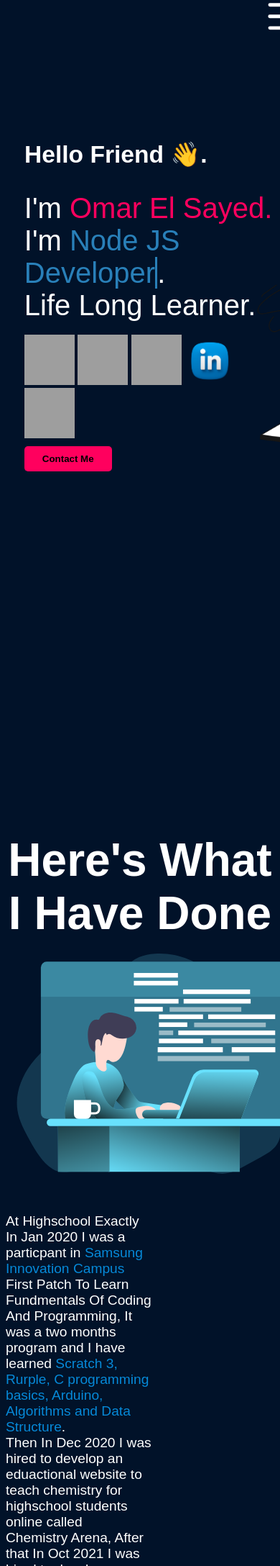
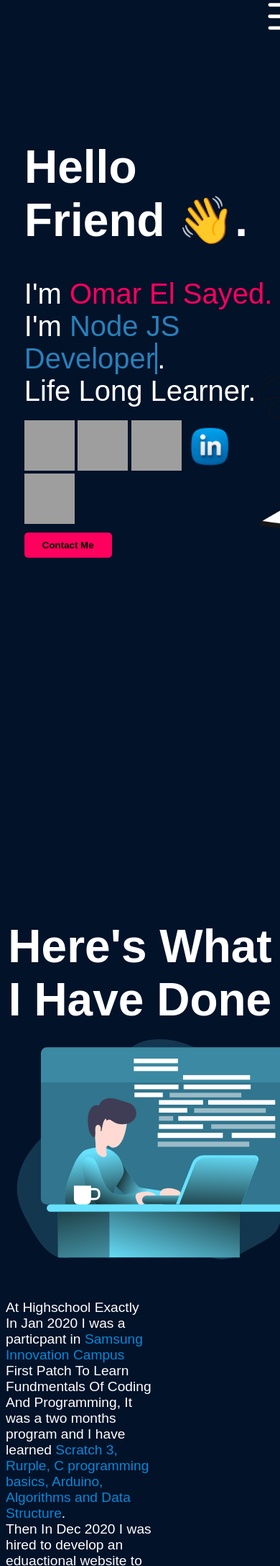
Before and after one commit to matrixjpg/portfolio, a PHP site: page / in a window 390 px wide; the page is wider, and only the part inside the window is pictured. Shown: the part 64-2240 px from the top of that part at 72% size. Run offline with PHP 8.4, Linux system fonts and the light colour scheme; some web fonts are replaced; grey boxes are pictures that could not be loaded.

Commit message:
Update home.css

```diff
--- a/assets/css/home.css
+++ b/assets/css/home.css
@@ -232,7 +232,7 @@ h2 {
   }
   .about-me .inside h1 {
       width: 100%;
-      font-size: 2.1rem;
+      font-size: 4rem;
       margin-top: 0%;
   }
   .about-me .inside h2 {
```
